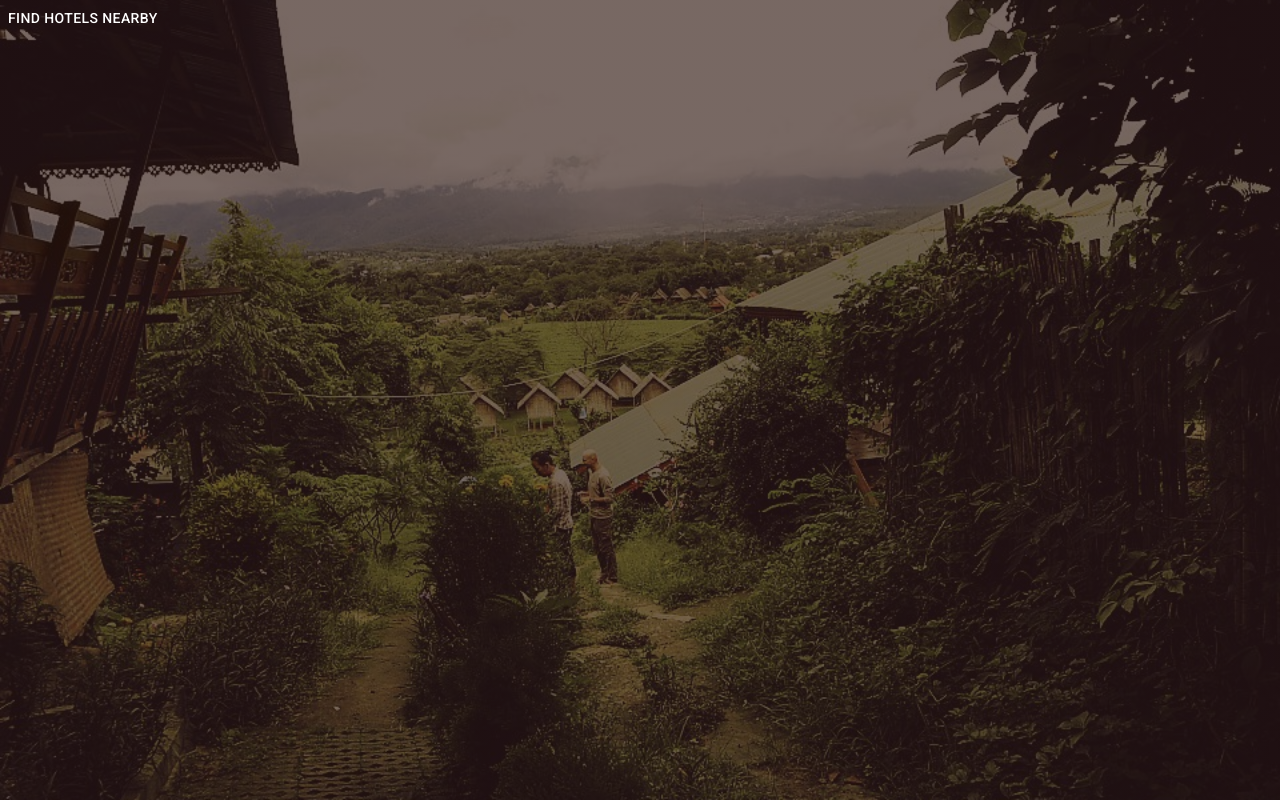
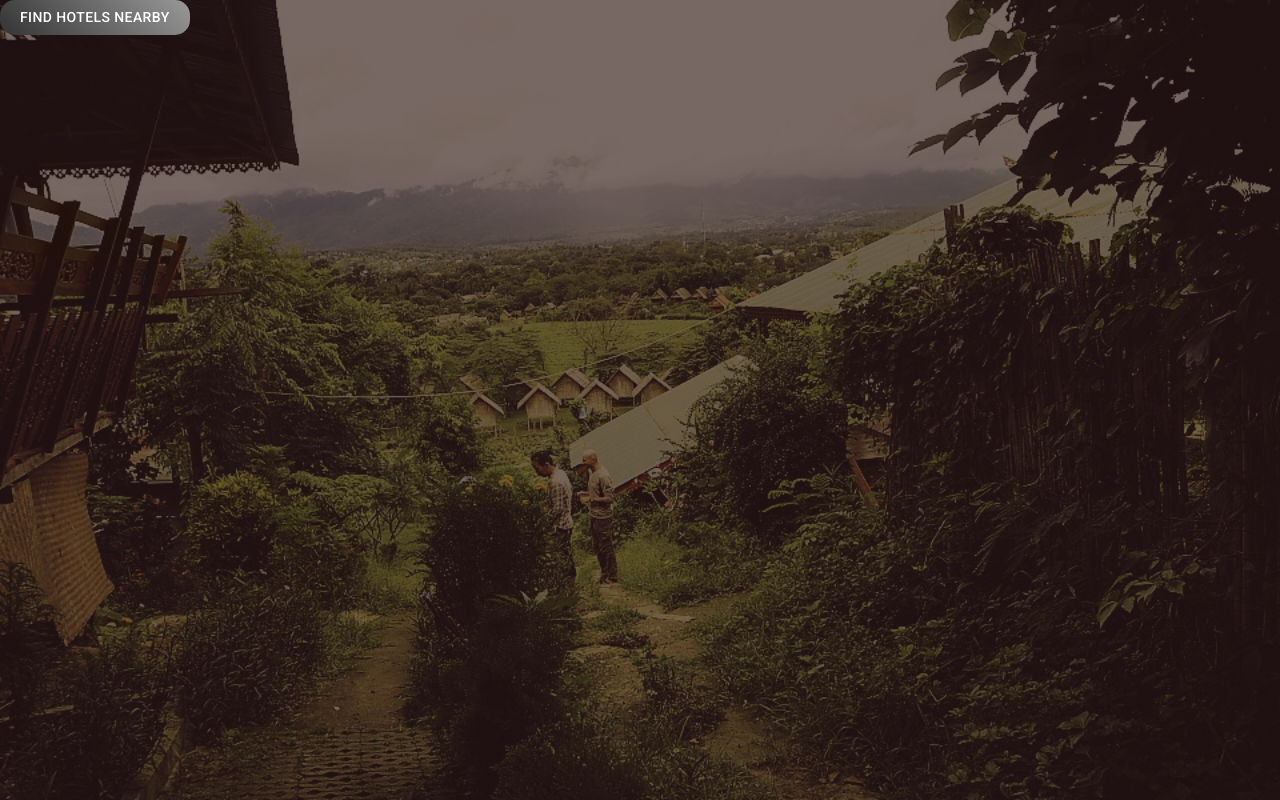
Before and after one commit to mimike/maptest, a React (Create React App) app in the folder frontend/: page /places in a window 1280 px wide. Built offline with nearby package versions, Linux system fonts and the light colour scheme.

Commit message:
mui button style

```diff
--- a/frontend/package.json
+++ b/frontend/package.json
@@ -6,6 +6,7 @@
   "dependencies": {
     "@material-ui/core": "^4.12.2",
     "@material-ui/icons": "^4.11.2",
+    "@material-ui/lab": "^4.0.0-alpha.60",
     "@reach/combobox": "^0.15.3",
     "@testing-library/jest-dom": "^5.11.4",
     "@testing-library/react": "^11.1.0",
--- a/frontend/src/App.js
+++ b/frontend/src/App.js
@@ -3,16 +3,13 @@ import Search from './components/Search'
 import Splash from './components/Splash'
 import Hotels from "./components/Hotels"
 import { BrowserRouter, Route, Switch, useHistory } from "react-router-dom";
-
 import './App.css'
 import Button from '@material-ui/core/Button'
 import ButtonGroup from '@material-ui/core/ButtonGroup'
 import SaveIcon from '@material-ui/icons/Save'
 import DeleteIcon from '@material-ui/icons/Delete'
-
 import TextField from '@material-ui/core/TextField';
 import Typography from "@material-ui/core/Typography"
-
 import {makeStyles} from '@material-ui/core/styles'
 
 function App(){
--- a/frontend/src/components/HotelTile/HotelTile.css
+++ b/frontend/src/components/HotelTile/HotelTile.css
@@ -1,11 +1,13 @@
 .tile-container{
     border: 2px solid yellow;
-    background-color: rgb(150, 27, 27);
+    color: white;
+    opacity: 2;
+
     margin: 50px;
 }
 .single-hotel-tile{
     margin: 20px;
-    background-color: rgb(22, 68, 22);
+
 }
 .hotel-link{
     text-decoration-line: none;
--- a/frontend/src/components/HotelTile/index.js
+++ b/frontend/src/components/HotelTile/index.js
@@ -1,6 +1,27 @@
 import React, {useState} from 'react'
 import "./HotelTile.css"
 import {useDispatch, useSelector} from "react-redux";
+import { makeStyles } from '@material-ui/core/styles';
+import { Avatar } from '@material-ui/core';
+import Typography from "@material-ui/core/Typography"
+
+const useStyles = makeStyles((theme) => ({
+    root: {
+      display: 'flex',
+      '& > *': {
+        margin: theme.spacing(1),
+      },
+    },
+    small: {
+      width: theme.spacing(3),
+      height: theme.spacing(3),
+    },
+    large: {
+      width: theme.spacing(7),
+      height: theme.spacing(7),
+    },
+  }));
+
 
 function HotelTile({hotel}){
 
@@ -16,16 +37,19 @@ function HotelTile({hotel}){
                 <div className = "tile-container">
                     <div className= "single-hotel-tile">
                         <h1><a className="hotel-link" href={hotelWebsite}>{hotelName}</a></h1>
-                        <h2>{hotelAddress}</h2>
-                        <h2>{hotelPhone}</h2>
-                        <h1>Reviews {hotelRating}</h1>
+                        <Typography variant="h2">{hotelAddress}</Typography>
+                        <Typography variant="h2">{hotelPhone}</Typography>
+                        <Typography variant="h3">Reviews {hotelRating}</Typography>
 
                     {reviews.map(review=> (
                         <div className = "review-continer">
                             {/* <h1>{hotel.name}</h1>
                             <h2>{hotel.address}</h2> */}
+
                             <h3>{review.text}</h3>
                             <h4>-{review.author_name}</h4>
+                            <Avatar alt="Remy Sharp" src={`${review.profile_photo_url}`}  />
+
                             <h4>{review.relative_time_description}</h4>
                         </div>
                     ))}
--- a/frontend/src/components/Hotels/index.js
+++ b/frontend/src/components/Hotels/index.js
@@ -6,29 +6,46 @@ import Backdrop from '@material-ui/core/Backdrop';
 import CircularProgress from '@material-ui/core/CircularProgress';
 import Button from '@material-ui/core/Button';
 import { makeStyles } from '@material-ui/core/styles';
+import { Alert, AlertTitle } from '@material-ui/lab';
 
 //shows our hotels component aka result //localhost:/PLACES
 function Hotels(){
+    const useStyles = makeStyles({
+        root: {
+          border: 0,
+          borderRadius: 15,
+          color: "white",
+          background: "linear-gradient(45deg, #333, #999)",
+          padding: '5px 20px'
+        }
+      })
+      function ButtonStyled(handleClick){
+        const classes = useStyles()
+        return <Button onClick={handleClick} className={classes.root}>Find hotels nearby</Button>
+    }
+
     const dispatch = useDispatch();
     const hotelsData = Object.values(useSelector(state => state?.hotelsReducer))
 
     const handleFindNearbyByHotels = async() => {
-        console.log(navigator.permissions, "NGL")
+        //checks to see if user has their location turned on
         const navigatorStatus = await navigator.permissions.query({name:"geolocation"})
         const navigatorState = navigatorStatus.state
         if(navigatorState === "denied") {
-            alert("u must enable location")
+            alert("You must have location enabled to search for hotels.")
         } else {
+
             navigator.geolocation.getCurrentPosition(function(position) {
                     dispatch(fetchNearbyLodgingData(position.coords.latitude, position.coords.longitude))
-              })
+                })
         }
     }
 
-
     return (
         <>
-            <Button style={{color: "white"}} onClick={handleFindNearbyByHotels}>Find Hotels Nearby</Button>
+            {/* <Button style={{color: "white"}} onClick={handleFindNearbyByHotels}>Find Hotels Nearby</Button> */}
+            {ButtonStyled(handleFindNearbyByHotels)}
+            {/* <div style={{color: "white"}}>{loading ? "Loading!!!!!!!!!!!!!" : "" }</div> */}
 
             <div className="hotels-container">
                 {hotelsData?.map(hotel => {
@@ -37,6 +54,7 @@ function Hotels(){
                  )
                 })}
             </div>
+
         </>
     )
 }
--- a/frontend/src/components/Splash/index.js
+++ b/frontend/src/components/Splash/index.js
@@ -24,16 +24,16 @@ const useStyles = makeStyles({
     }
   })
 
-function ButtonStyled(){
+function ButtonStyled(handleClick){
     const classes = useStyles()
-    return <Button className={classes.root}>test styled</Button>
+    return <Button onClick={handleClick} className={classes.root}>Explore</Button>
 }
 
 function Splash(){
     const history = useHistory();
     const dispatch = useDispatch();
     const hotelsData = Object.values(useSelector(state => state?.hotelsReducer))
-    console.log(hotelsData, "nhoteldadta!")
+
 
     const handleClick = () => {
         history.push("/places")
@@ -42,44 +42,14 @@ function Splash(){
     return (
         <>
             <div className="App">
-            <Search/>
-            <Button onClick = {handleClick}>Try this app</Button>
-            <header className="App-header">
-            <Typography variant="h3" component="div" >Welcome to Ikigai</Typography>
-            <Typography variant="h2">Travel's Return</Typography>
-            <ButtonStyled />
+                <Search/>
+                <header className="App-header">
+                    <Typography variant="h3" component="div" >Welcome to Ikigai</Typography>
+                    <Typography variant="h2">Travel's Return</Typography>
 
-            {/* <TextField
-                variant="filled"
-                color="secondary"
-                type="search"
-                styles={{
-                background: "white"
-                }}
-
-                label="Location"
-                value=""
-            /> */}
-
-
-
-            </header>
+                {ButtonStyled(handleClick)}
+                </header>
         </div>
-
-
-        {/* <div className="hotels-container">
-                {hotelsData?.map(hotel => {
-                    return (
-                        <div>
-                            <p>{hotel.result.name}</p>
-
-                        </div>
-                 )
-                })}
-        </div>
-        <div>
-            <Hotels hotelsData = {hotelsData} />
-        </div> */}
       </>
     )
 }
--- a/frontend/src/store/hotels.js
+++ b/frontend/src/store/hotels.js
@@ -1,9 +1,13 @@
 // const fetch = require('node-fetch')
 const GET_HOTELS = "hotels/GET_HOTELS"
+const LOADING = "hotels/LOADING"
 
 const getHotels= (dataWithReviews) => ({
     type: GET_HOTELS,
     payload: dataWithReviews
+})
+const isLoading = () => ({
+
 })
 
 export const fetchNearbyLodgingData = (lat, lng) => async (dispatch) => {
```
Also changed, not shown: 1 other file (tests, documents, lock files or other folders).
